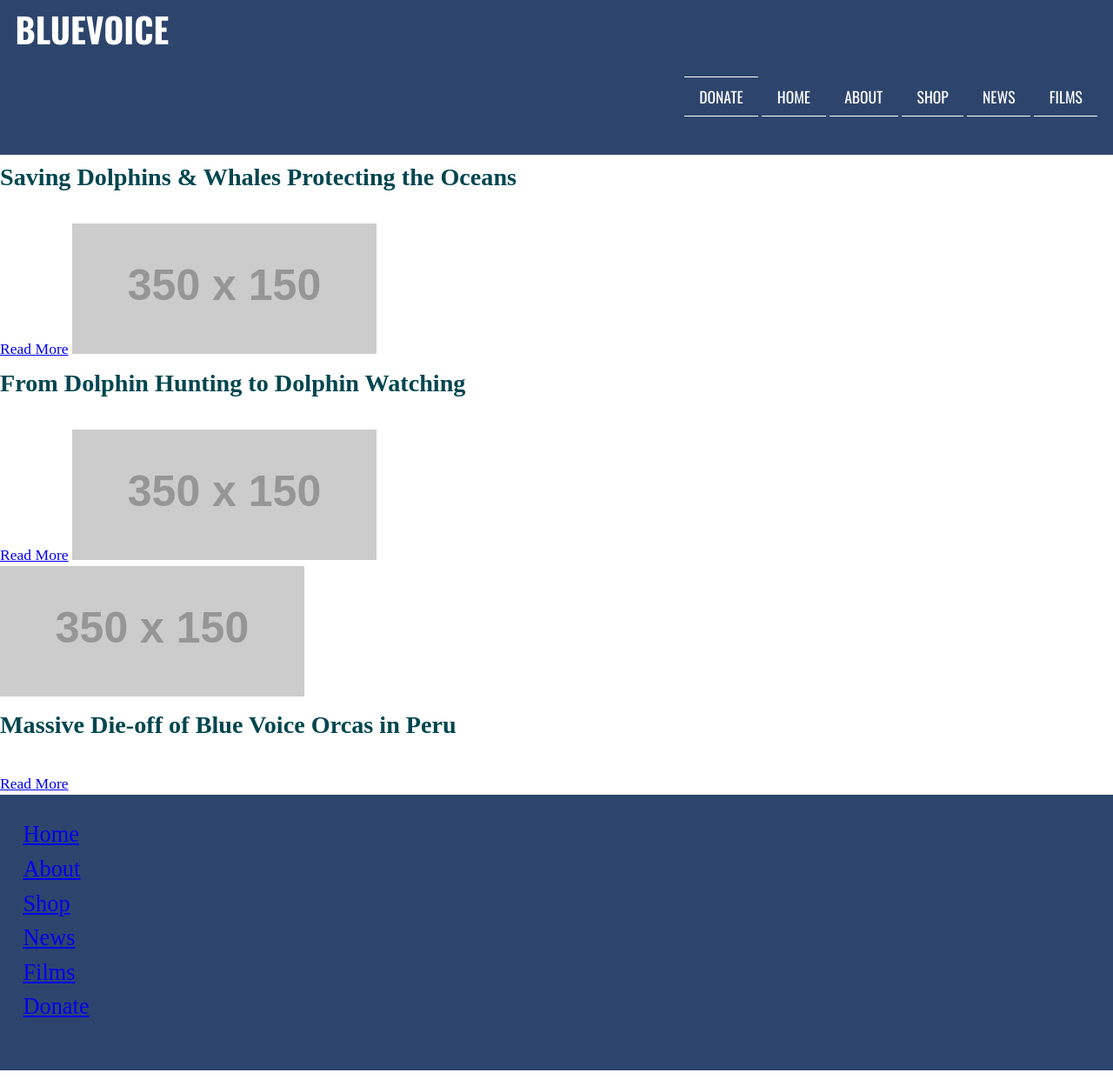
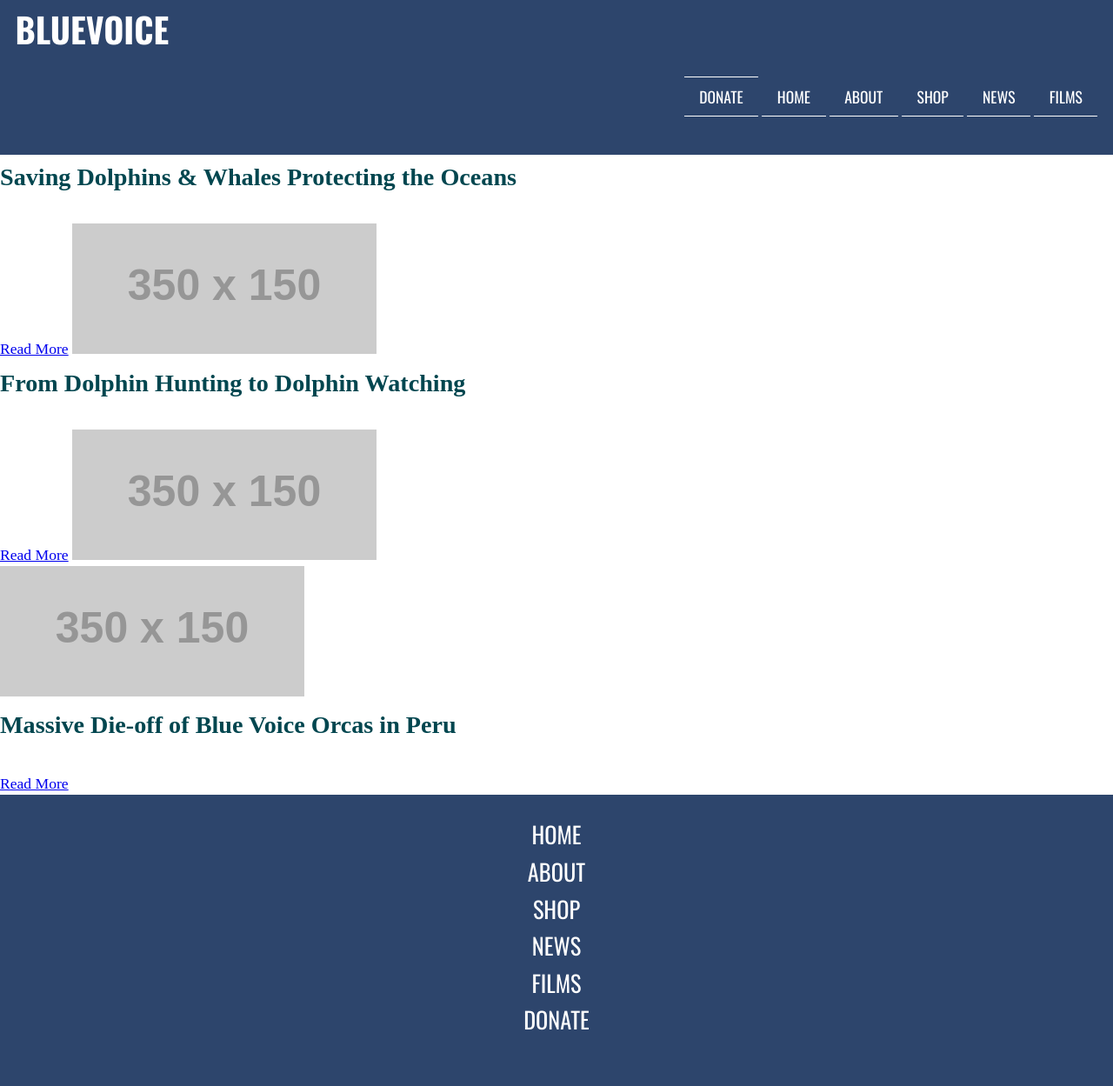
Before and after one commit to elgh0019/blue-voice, a Jekyll site: the page built from index.html, in a window 1280 px wide. Shown: the whole page at 87% size. Built offline with Jekyll 4.4.1, drawn with Linux system fonts in a browser that asks for light colours; nearby versions of some CDN libraries; some web fonts are replaced; a style sheet for code colours, icons or effects is not loaded.

Commit message:
feat(scss): layout of nav fixed

```diff
--- a/css/style.css
+++ b/css/style.css
@@ -589,12 +589,20 @@ body.noscript .toggle-btn {
 footer {
   background-color: #2d456c;
   font-size: 1.5em;
+  text-align: center;
 }
 
 footer ul {
   list-style-type: none;
   display: inline-block;
   padding: 1em;
+  text-transform: uppercase;
+}
+
+footer ul a {
+  color: #fff;
+  text-decoration: none;
+  font-family: "Oswald", Helvetica, Arial, sans-serif;
 }
 
 header {
```
Also changed, not shown: scss/components/_main.scss (+12 -1 lines).
